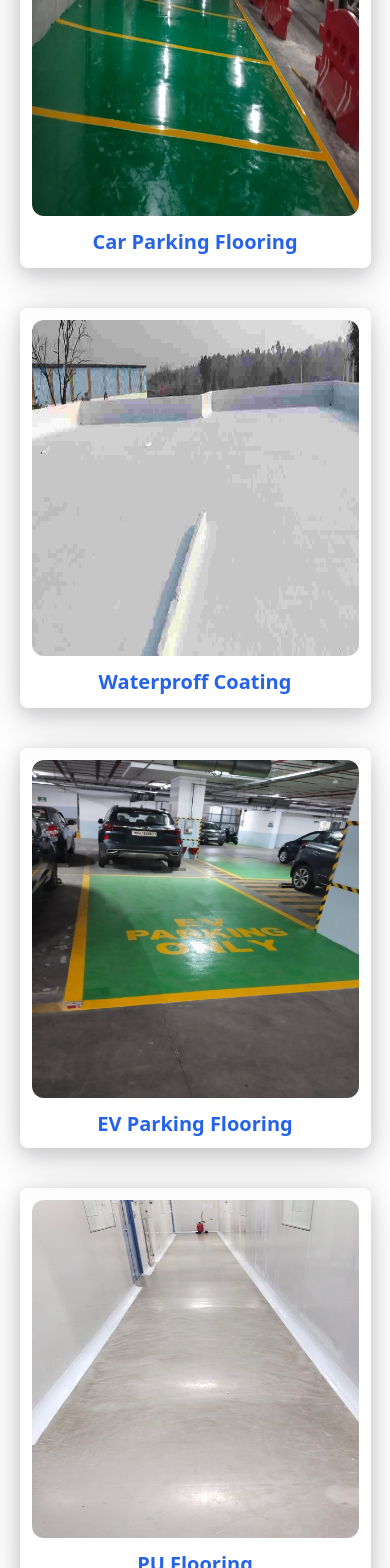
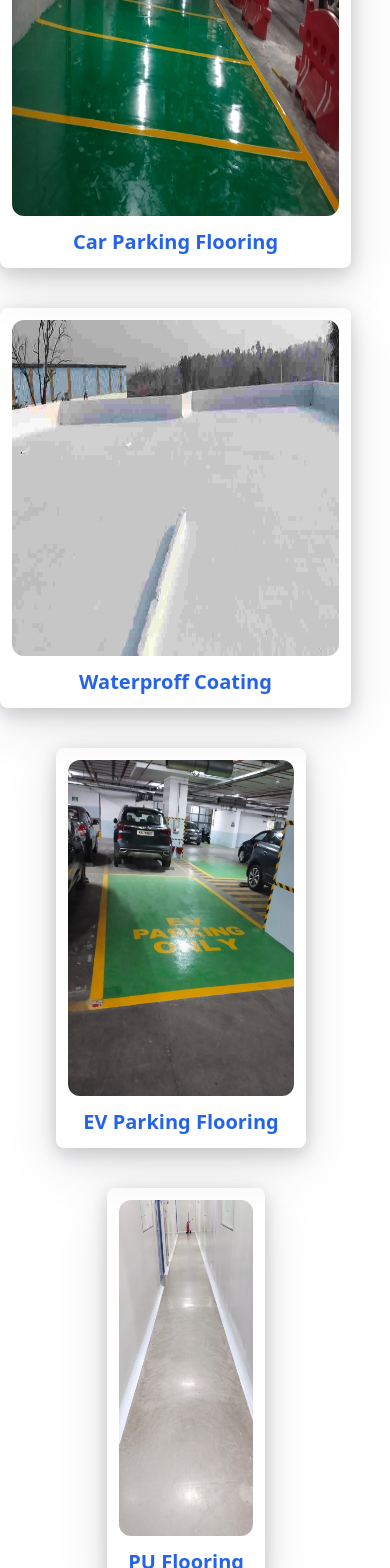
Before and after one commit to aakash-sharma25/Chirag-enterprise, a Next.js app: page / in a window 390 px wide. Shown: the part 2634-4202 px from the top of the page. Built offline with nearby package versions, Linux system fonts and the light colour scheme.

Commit message:
added the service page

```diff
--- a/app/components/ServiceCard.jsx
+++ b/app/components/ServiceCard.jsx
@@ -1,13 +1,15 @@
 import Image from "next/image";
+import Link from "next/link";
 import React from "react";
 
-export default function ServiceCard({ img, name }) {
+export default function ServiceCard({ img, name, id="" }) {
   return (
     <>
+      <Link href={"/services/" + id}>
         <div
           data-aos="zoom-in"
           data-aos-duration="600"
-        className="rounded-lg p-3 w-[90%] h-[400px]  md:w-[300px] md:h-[400px] hover:scale-105 transition ease-in-out delay-100 flex flex-col gap-3 shadow-[0px_4px_16px_rgba(17,17,26,0.1),_0px_8px_24px_rgba(17,17,26,0.1),_0px_16px_56px_rgba(17,17,26,0.1)]"
+          className="rounded-lg p-3 w-[90%] h-[400px]  md:w-[300px] md:h-[400px] hover:scale-110 transition ease-in-out delay-100 flex flex-col gap-3 shadow-[0px_4px_16px_rgba(17,17,26,0.1),_0px_8px_24px_rgba(17,17,26,0.1),_0px_16px_56px_rgba(17,17,26,0.1)]"
         >
           <Image
             src={img}
@@ -22,6 +24,7 @@ export default function ServiceCard({ img, name }) {
             </h1>
           </div>
         </div>
+      </Link>
     </>
   );
 }
--- a/app/components/Services.jsx
+++ b/app/components/Services.jsx
@@ -15,11 +15,11 @@ export default function Services({ showButton = false }) {
           Services We Offer
         </p> */}
         <div className="flex justify-evenly flex-wrap gap-10 my-10">
-          <ServiceCard img={carparking} name={"Car Parking Flooring"} />
-          <ServiceCard img={waterproofcoatin} name={"Waterproff Coating"} />
-          <ServiceCard img={evcharging} name={"EV Parking Flooring"} />
-          <ServiceCard img={puflooring} name={"PU Flooring"} />
-          <ServiceCard img={cotajoining} name={"Cota Joniding Flooring"} />
+          <ServiceCard img={carparking} name={"Car Parking Flooring"} id="car-parking-flooring"/>
+          <ServiceCard img={waterproofcoatin} name={"Waterproff Coating"} id="waterproof-coating"/>
+          <ServiceCard img={evcharging} name={"EV Parking Flooring"} id="ev-parking-flooring"/>
+          <ServiceCard img={puflooring} name={"PU Flooring"} id="pu-flooring"/>
+          <ServiceCard img={cotajoining} name={"Cota Joniding Flooring"} id="cota-joining-flooring"/>
           {/* <ServiceCard img={antyiscert} name={"Anti Scert Flooring"} />
           <ServiceCard img={pucoting} name={"PU Coting Flooring"} />
           <ServiceCard img={sdflooring} name={"SD Flooring"} />
```
Lines whose indentation alone changed are shown as unchanged.
